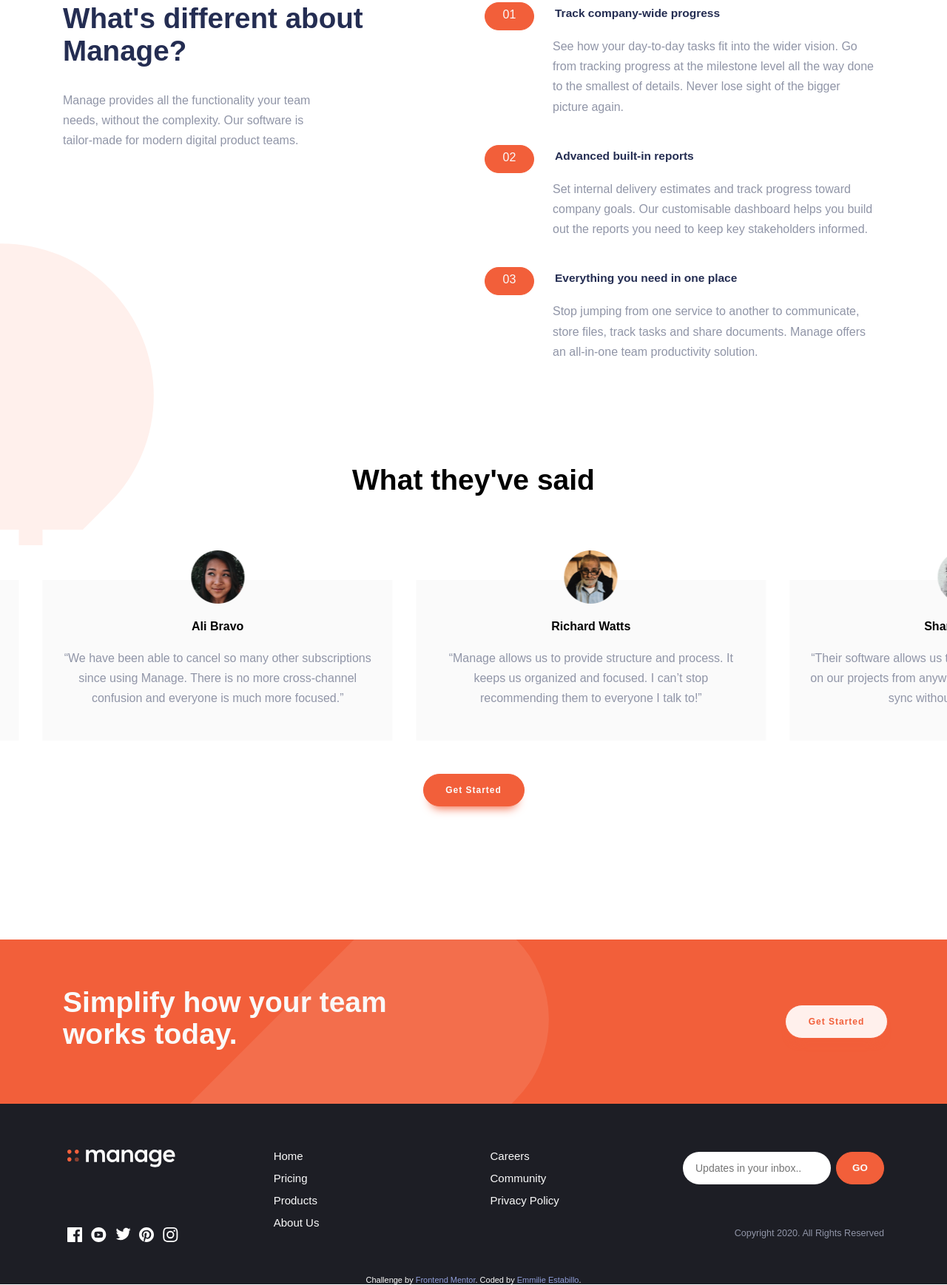
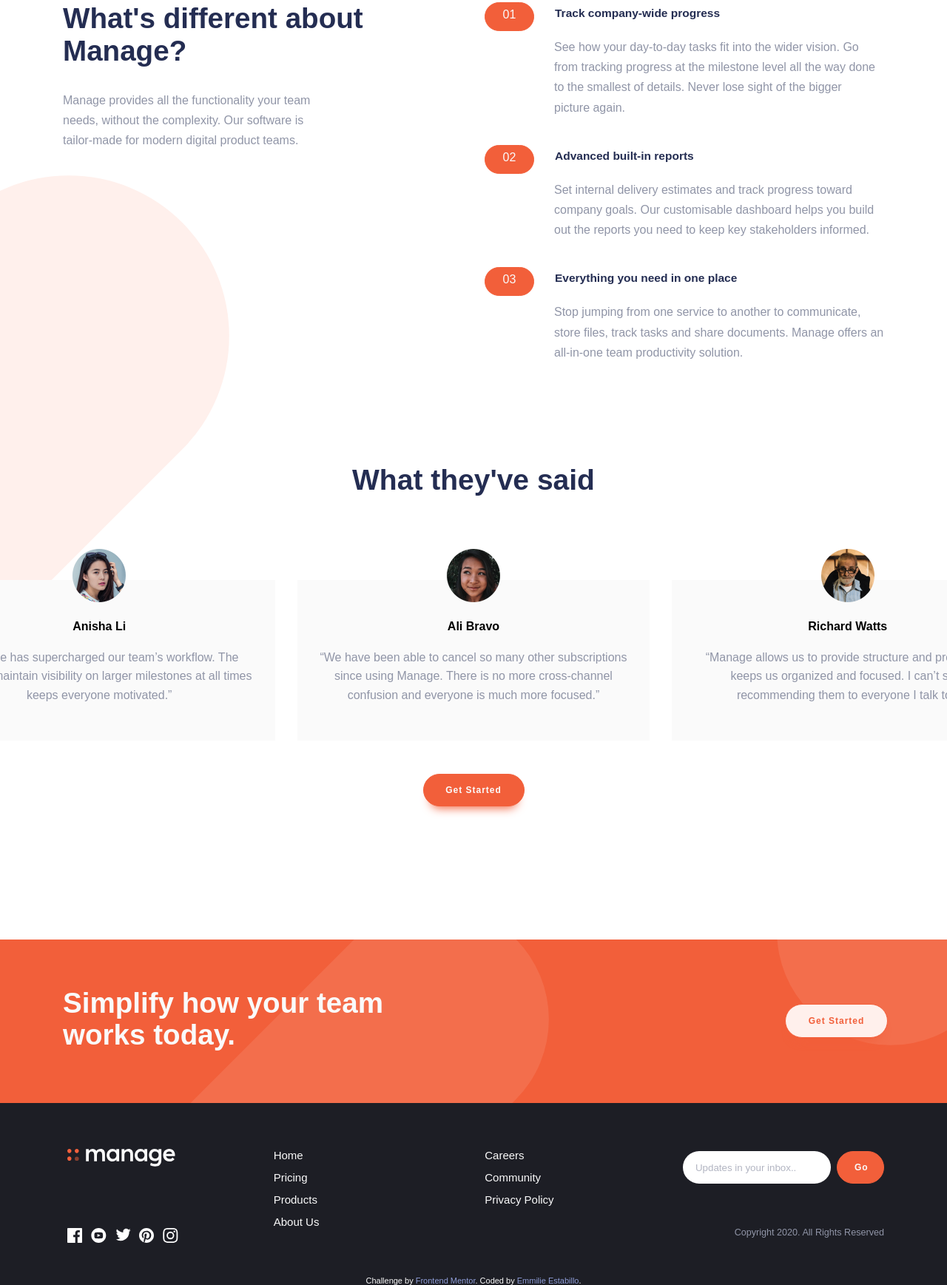
Before and after one commit to emestabillo/manage-landing-page, a website: page index.html in a window 1280 px wide. Shown: the part 834-2571 px from the top of the page at 74% size. Drawn offline with nearby package versions, Linux system fonts and the light colour scheme; a web font is replaced by a local one.

Commit message:
Add styles for missed details

```diff
--- a/index.html
+++ b/index.html
@@ -128,7 +128,7 @@
         <div class="swiper-wrapper">
           <!-- Slides -->
           <div class="swiper-slide">
-            <div class="card" id="card-1">
+            <div class="card">
               <img src="/images/avatar-anisha.png" alt="Anisha Li testimonial" />
               <div class="testimonial">
                 <h4>Anisha Li</h4>
@@ -199,7 +199,7 @@
       <div class="wrapper">
         <form>
         <input type="email" id="email" placeholder="Updates in your inbox.." /><small>Error message</small>
-        <button type="submit" class="cta cta--email">GO</button>
+        <button type="submit" class="cta cta--email">Go</button>
       </form>
       <div class="footer-menu">
         <ul class="footer-menu__left">
--- a/sass/_base.scss
+++ b/sass/_base.scss
@@ -20,7 +20,7 @@
   margin: 0;
   padding: 0;
   box-sizing: inherit;
-  // transition: all 0.3s;
+  transition: all 0.3s;
 }
 
 html {
@@ -53,8 +53,8 @@
       background-size: 82%;
     }
     @media screen and (min-width: 992px) {
-      background-size: 80rem 83rem;
-      background-position: top -16rem right -14rem;
+      background-size: 82rem 81rem;
+      background-position: top -15rem right -15rem;
     }
   }
   @media screen and (min-width: 1441px) {
@@ -63,6 +63,7 @@
 }
 
 h1,
+h2,
 h3 {
   color: $color-dark-blue;
 }
--- a/sass/_components.scss
+++ b/sass/_components.scss
@@ -9,6 +9,11 @@
 .cta {
   font-weight: 700;
   cursor: pointer;
+  height: 4.4rem;
+  width: 13.7rem;
+  font-size: 1.2rem;
+  letter-spacing: 1px;
+  box-shadow: 0px 12px 13px -10px #f25f3a;
 
   &:hover {
     background: lighten($color-bright-red, 12%);
@@ -21,17 +26,6 @@
 
   &:active {
     transform: scale(0.98);
-  }
-
-  &--nav,
-  &--header,
-  &--reviews,
-  &--action {
-    height: 4.4rem;
-    width: 13.7rem;
-    font-size: 1.2rem;
-    letter-spacing: 1px;
-    box-shadow: 0px 12px 13px -10px #f25f3a;
   }
 
   &--nav {
@@ -66,7 +60,7 @@
 
     @media screen and (min-width: 992px) {
       align-self: center;
-      margin-top: 0.8rem;
+      margin-top: 0.6rem;
       margin-right: -0.5rem;
       height: 4.6rem;
       width: 13.9rem;
@@ -74,11 +68,12 @@
   }
 
   &--email {
-    width: 8rem;
     height: 4.4rem;
-
+    padding: 0 2.3rem;
+    width: unset;
+    box-shadow: none;
     @media screen and (min-width: 600px) {
-      width: 6.5rem;
+      width: 6.4rem;
     }
   }
 }
--- a/sass/layout/_action.scss
+++ b/sass/layout/_action.scss
@@ -5,10 +5,11 @@
   text-align: center;
   overflow: hidden;
   @media screen and (min-width: 992px) {
-    padding: 6.4rem 0 7.2rem;
+    padding: 6.4rem 0 7rem;
   }
 
-  &::before {
+  &::before,
+  &::after {
     content: " ";
     display: block;
     position: absolute;
@@ -16,7 +17,7 @@
     top: 6rem;
     width: 38rem;
     height: 49rem;
-    z-index: 100;
+    z-index: 1;
     opacity: 0.1;
     background-image: url(/images/bg-tablet-pattern.svg);
     background-repeat: no-repeat;
@@ -30,7 +31,19 @@
     }
   }
 
+  &::after {
+    left: unset;
+    right: -15rem;
+    opacity: 0;
+    background-position: top -38.5rem right -19.4rem;
+    @media screen and (min-width: 1180px) {
+      opacity: 0.1;
+    }
+  }
+
   &__text {
+    position: relative; //add zindex
+    z-index: 2;
     @media screen and (min-width: 1180px) {
       display: flex;
       justify-content: space-between;
@@ -47,7 +60,9 @@
       width: 50%;
       padding-bottom: 0;
       text-align: left;
-      line-height: 1.1;
+      // line-height: 1.1;
+      line-height: 1.13;
+      font-size: 3.86rem;
     }
   }
 }
--- a/sass/layout/_features.scss
+++ b/sass/layout/_features.scss
@@ -23,9 +23,9 @@
     }
 
     @media screen and (min-width: 992px) {
-      background-size: 60%;
-      background-position: bottom -36rem left -56rem;
-      margin-top: 14rem;
+      background-size: 81rem 81rem;
+      background-position: bottom -25rem left -50rem;
+      margin-top: 20rem;
     }
   }
 
@@ -82,20 +82,23 @@
   &__item {
     padding-bottom: 5.2rem;
     @media screen and (min-width: 992px) {
-      padding-bottom: 3.8rem;
-      padding-right: 1rem;
+      padding-bottom: 3.7rem;
+      &:first-child {
+        padding-right: 1rem;
+      }
     }
 
     .heading {
       display: flex;
       background: $color-light-red;
+      border-radius: 2.5rem 0 0 2.5rem;
       @media screen and (min-width: 992px) {
         background: none;
       }
 
       .feature-number {
         width: 6.7rem;
-        height: 3.8rem;
+        height: 3.9rem;
         text-align: center;
         line-height: 2;
         font-size: 1.6rem;
@@ -116,7 +119,7 @@
       padding-top: 0.8rem;
       @media screen and (min-width: 992px) {
         padding-right: 0;
-        padding-left: 9.2rem;
+        padding-left: 9.4rem;
       }
     }
   }
--- a/sass/layout/_footer.scss
+++ b/sass/layout/_footer.scss
@@ -41,10 +41,13 @@
         border-radius: 2.5rem;
         border: 2px solid transparent;
         padding-left: 2.4rem;
-        font-size: 1.4rem;
         color: $color-gray-blue;
-        margin-right: 0.7rem;
+        margin-right: 0.8rem;
         outline: none;
+
+        &::placeholder {
+          color: lighten($color-gray-blue, 12%);
+        }
 
         &:focus {
           border-color: $color-gray-blue;
@@ -87,11 +90,18 @@
       display: flex;
       justify-content: space-around;
 
+      // display: grid;
+      // grid-column-gap: 18.5rem;
+      // grid-template-columns: repeat(2, 1fr);
+
       width: 100%;
       max-width: 56rem;
       margin: 0 auto;
       @media screen and (min-width: 992px) {
-        justify-content: space-between;
+        // justify-content: space-between;
+        display: grid;
+        grid-column-gap: 18.5rem;
+        grid-template-columns: repeat(2, 1fr);
       }
 
       li {
@@ -118,7 +128,7 @@
       justify-content: space-between;
       padding-top: 1rem;
       @media screen and (min-width: 992px) {
-        padding: 0 0 4.5rem 0.6rem;
+        padding: 0 0 4.3rem 0.6rem;
       }
 
       ul {
@@ -140,6 +150,9 @@
         img {
           width: 3.2rem;
           height: 3.2rem;
+          &:hover {
+            transform: scale(1.2);
+          }
           @media screen and (min-width: 992px) {
             height: unset;
             width: unset;
@@ -184,12 +197,16 @@
   }
 
   .attribution {
-    font-size: 11px;
+    font-size: 1.1rem;
     text-align: center;
+    margin-top: 0.2rem;
   }
 
   .attribution a {
     color: #909fda;
     text-decoration: none;
+    &:hover {
+      color: $color-bright-red;
+    }
   }
 }
--- a/sass/layout/_header.scss
+++ b/sass/layout/_header.scss
@@ -52,7 +52,7 @@
 
       @media screen and (min-width: 992px) {
         font-size: 5.4rem;
-        line-height: 1.2;
+        line-height: 1.22;
       }
     }
 
--- a/sass/layout/_navigation.scss
+++ b/sass/layout/_navigation.scss
@@ -47,8 +47,7 @@
       transform: none;
       font-weight: 400;
       position: static;
-      // padding: 0.4rem 0 0 1.9rem;
-      padding: 0 0 0 1.9rem;
+      padding: 0 0 1rem 2.1rem;
       background: transparent;
     }
 
@@ -61,7 +60,7 @@
         text-decoration: none;
         color: $color-darker-blue;
         font-size: 1.8rem;
-        padding-bottom: 2rem;
+        padding: 1rem 0;
         display: block;
 
         &:hover {
@@ -71,6 +70,11 @@
         @media screen and (min-width: 992px) {
           font-size: 1.3rem;
           padding-bottom: 0;
+        }
+      }
+      &:first-child a {
+        @media screen and (max-width: 991px) {
+          padding-top: 0;
         }
       }
       &:last-child a {
@@ -101,7 +105,7 @@
     height: 0.4rem;
     width: 2.5rem;
     display: block;
-    background: $color-darker-blue;
+    background: $color-dark-blue;
     transition: all 0.3s ease-in-out;
   }
 
--- a/sass/layout/_reviews.scss
+++ b/sass/layout/_reviews.scss
@@ -3,7 +3,7 @@
   padding: 0 8vw 4.4rem;
   overflow: hidden;
 
-  @media screen and (min-width: 992px) {
+  @media screen and (min-width: 768px) {
     padding: 6.5rem 0 18rem;
   }
 
@@ -27,24 +27,27 @@
     margin-bottom: 2rem;
   }
 
-  .swiper-pagination-bullets .swiper-pagination-bullet {
-    margin: 0 2px;
-
-    @media screen and (min-width: 992px) {
-      display: none;
+  .swiper-pagination-bullets {
+    .swiper-pagination-bullet {
+      margin: 0 2px;
+      border: 1px solid $color-bright-red;
+      background: none;
+      opacity: 1;
+      @media screen and (min-width: 992px) {
+        display: none;
+      }
+      &:focus {
+        outline: none;
+      }
     }
-  }
-
-  .swiper-pagination-bullet {
-    &:focus {
-      outline: none;
+    .swiper-pagination-bullet-active {
+      background: $color-bright-red;
     }
   }
 
   .swiper-slide {
     text-align: center;
     font-size: 1.4rem;
-    background: #fff;
     padding-bottom: 1.6rem;
     /* Center slide text vertically */
     display: flex;
@@ -65,8 +68,10 @@
       width: 7.2rem;
       height: 7.2rem;
       position: relative;
-      margin: 2.8rem auto -3.2rem;
+      // margin: 2.8rem auto -3.2rem;
+      margin: 2.6rem auto -3rem;
     }
+
     .testimonial {
       background: $color-light-gray;
       padding: 5rem 0;
@@ -96,7 +101,7 @@
 
           // padding: 0 3.8rem;
           padding: 0 2.7rem;
-          line-height: 1.7;
+          line-height: 1.6;
         }
       }
     }
--- a/script.js
+++ b/script.js
@@ -1,4 +1,4 @@
-//MOBILE MENU ACTIVE - STOP BODY SCROLL
+//MOBILE MENU - STOP BODY SCROLL WHEN ACTIVE
 const body = document.querySelector("body");
 const menu = document.getElementById("toggle");
 
@@ -9,20 +9,21 @@
 //TESTIMONIALS SLIDER
 let swiper = new Swiper(".swiper-container", {
   slidesPerView: 1,
-  spaceBetween: 32,
+  centeredSlides: true,
+  spaceBetween: 30,
   speed: 1000,
-  autoplay: {
-    delay: 4500,
-    disableOnInteraction: false,
-  },
+  // autoplay: {
+  //   delay: 4500,
+  //   disableOnInteraction: false,
+  // },
   breakpoints: {
     768: {
       slidesPerView: 2,
-      spaceBetween: 30,
+      spaceBetween: 25,
     },
     992: {
-      slidesPerView: 2.6,
-      // spaceBetween: 30,
+      initialSlide: 1,
+      slidesPerView: 2.59,
     },
   },
   loop: true,
@@ -39,17 +40,11 @@
 
 function checkEmail(input) {
   const re = /^(([^<>()\[\]\\.,;:\s@"]+(\.[^<>()\[\]\\.,;:\s@"]+)*)|(".+"))@((\[[0-9]{1,3}\.[0-9]{1,3}\.[0-9]{1,3}\.[0-9]{1,3}\])|(([a-zA-Z\-0-9]+\.)+[a-zA-Z]{2,}))$/;
-  if (!re.test(input.value.trim()) || email.value == "") {
+  if (!re.test(input.value.trim())) {
     showError(input, "Email is not valid");
   } else {
     showSuccess(input);
   }
-
-  // if (re.test(input.value.trim())) {
-  //   showSuccess(input);
-  // } else {
-  //   showError(input, "Email is not valid");
-  // }
 }
 
 function showError(input, message) {
@@ -60,7 +55,7 @@
 }
 
 //Show success outline
-function showSuccess(input, message) {
+function showSuccess(input) {
   const form = input.parentElement;
   form.className = "success";
 }
```
Also changed, not shown: css/style.css.
